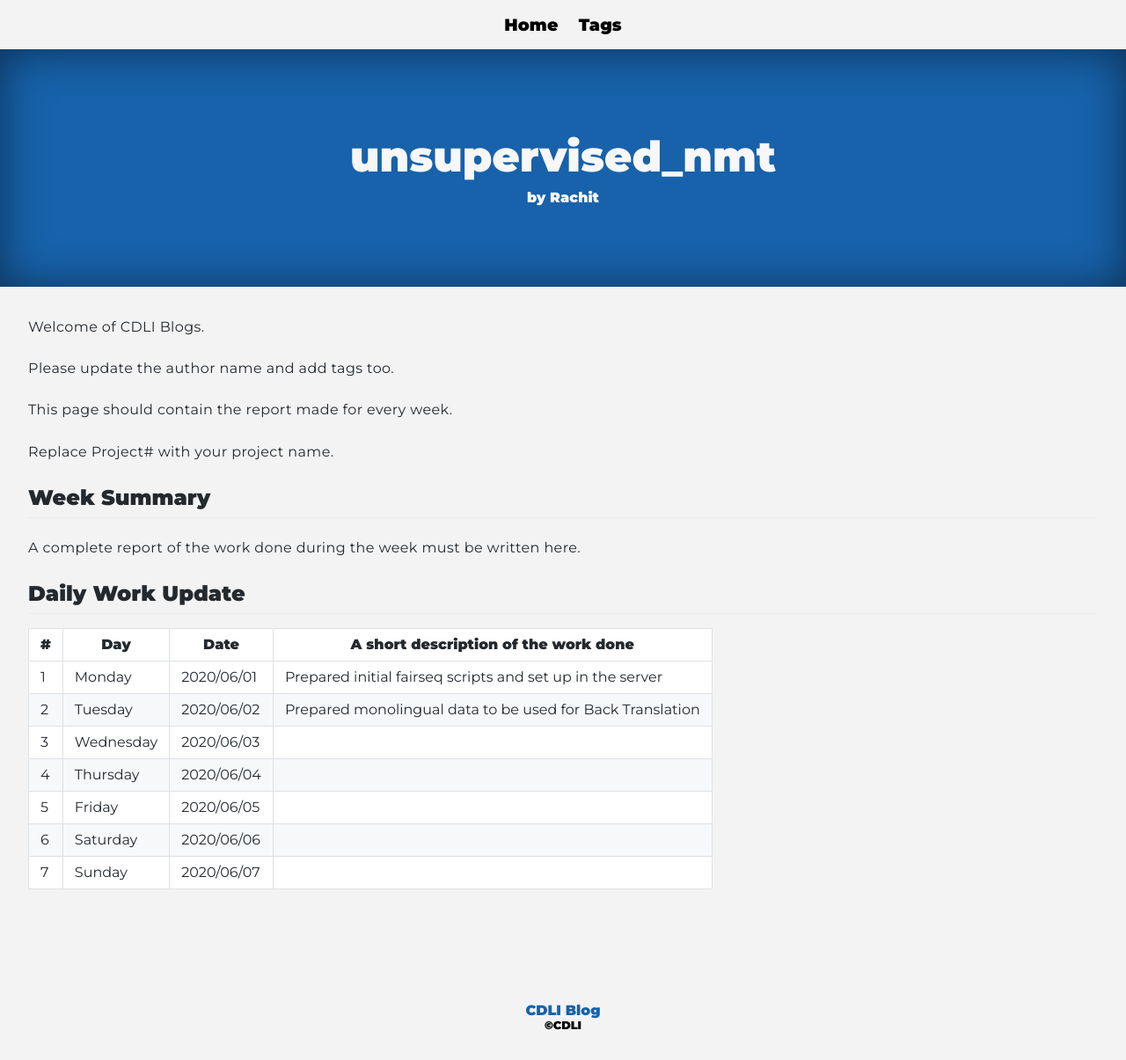
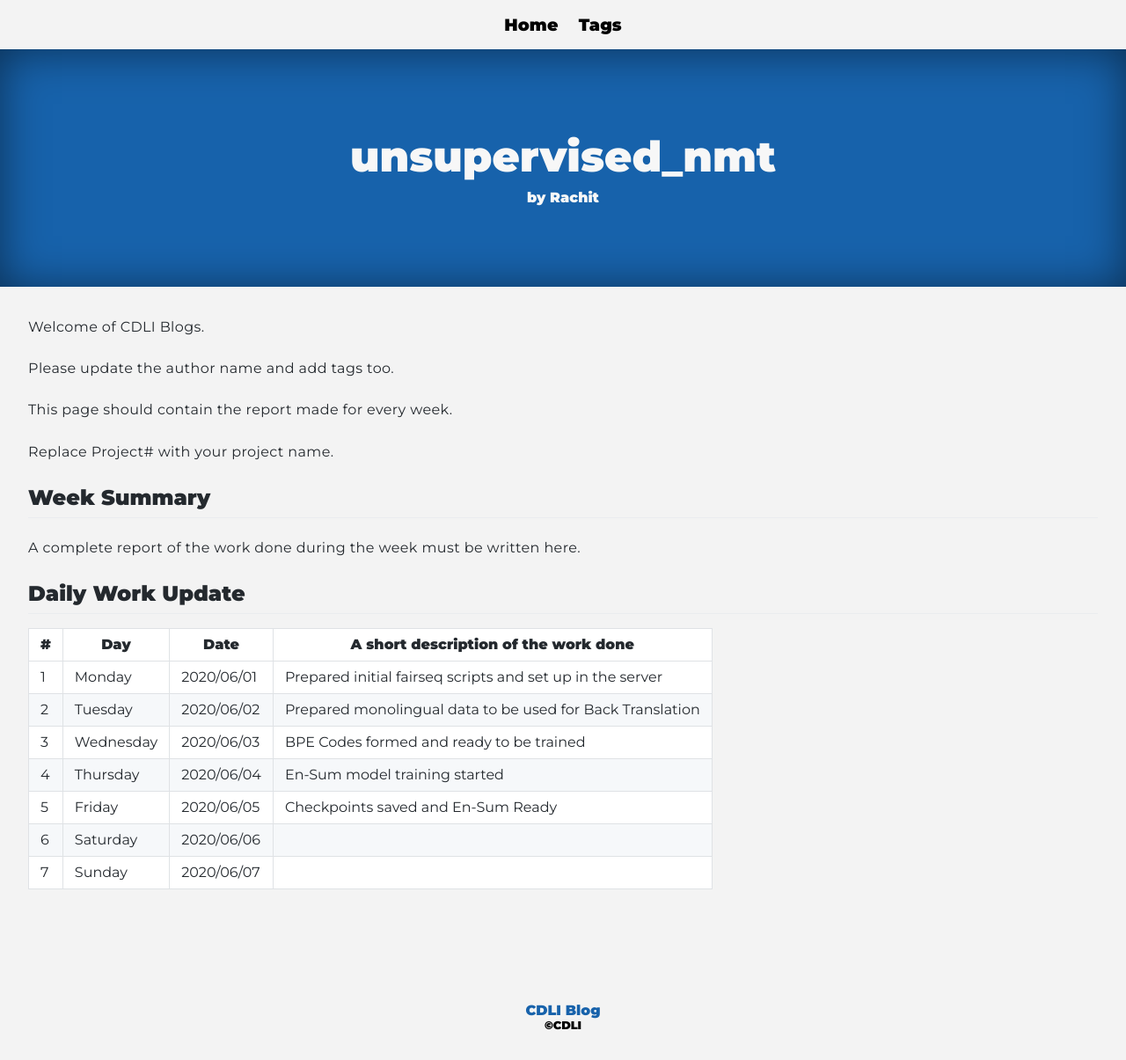
Before and after one commit to cdli-gh/blog, a Jekyll site: the page built from _blog/intern20/unsupervised_nmt/posts/03_week3.md, in a window 1280 px wide. Shown: the whole page at 88% size. Built offline with Jekyll 4.4.1, drawn with Linux system fonts in a browser that asks for light colours; Markdown is read by kramdown in place of the engine named in the settings.

Commit message:
Updated 3.5

```diff
--- a/_blog/intern20/unsupervised_nmt/posts/03_week3.md
+++ b/_blog/intern20/unsupervised_nmt/posts/03_week3.md
@@ -23,8 +23,8 @@ A complete report of the work done during the week must be written here.
 |---	|---	|---	|---	|
 |1   	| Monday 	|   2020/06/01	|  Prepared initial fairseq scripts and set up in the server 	|
 |2   	| Tuesday  	|   2020/06/02	|  Prepared monolingual data to be used for Back Translation 	|
-|3   	| Wednesday  	|  2020/06/03 	|   	|
-|4   	| Thursday  	|   2020/06/04	|   	|
-|5   	| Friday  	|   2020/06/05	|   	|
+|3   	| Wednesday  	|  2020/06/03 	|  BPE Codes formed and ready to be trained 	|
+|4   	| Thursday  	|   2020/06/04	|  En-Sum model training started 	|
+|5   	| Friday  	|   2020/06/05	|  Checkpoints saved and En-Sum Ready 	|
 |6   	| Saturday  	|   2020/06/06	|   	|
 |7   	| Sunday  	|   2020/06/07	|   	|
```
